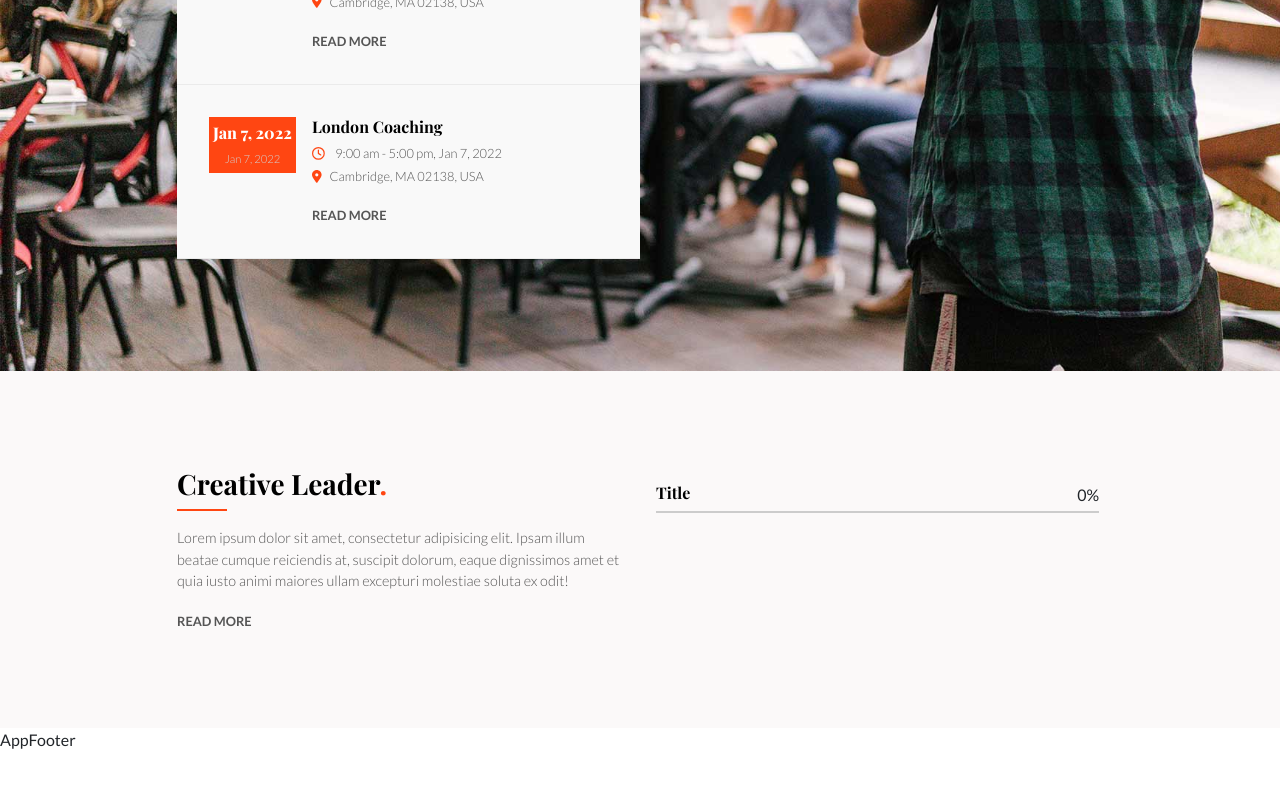
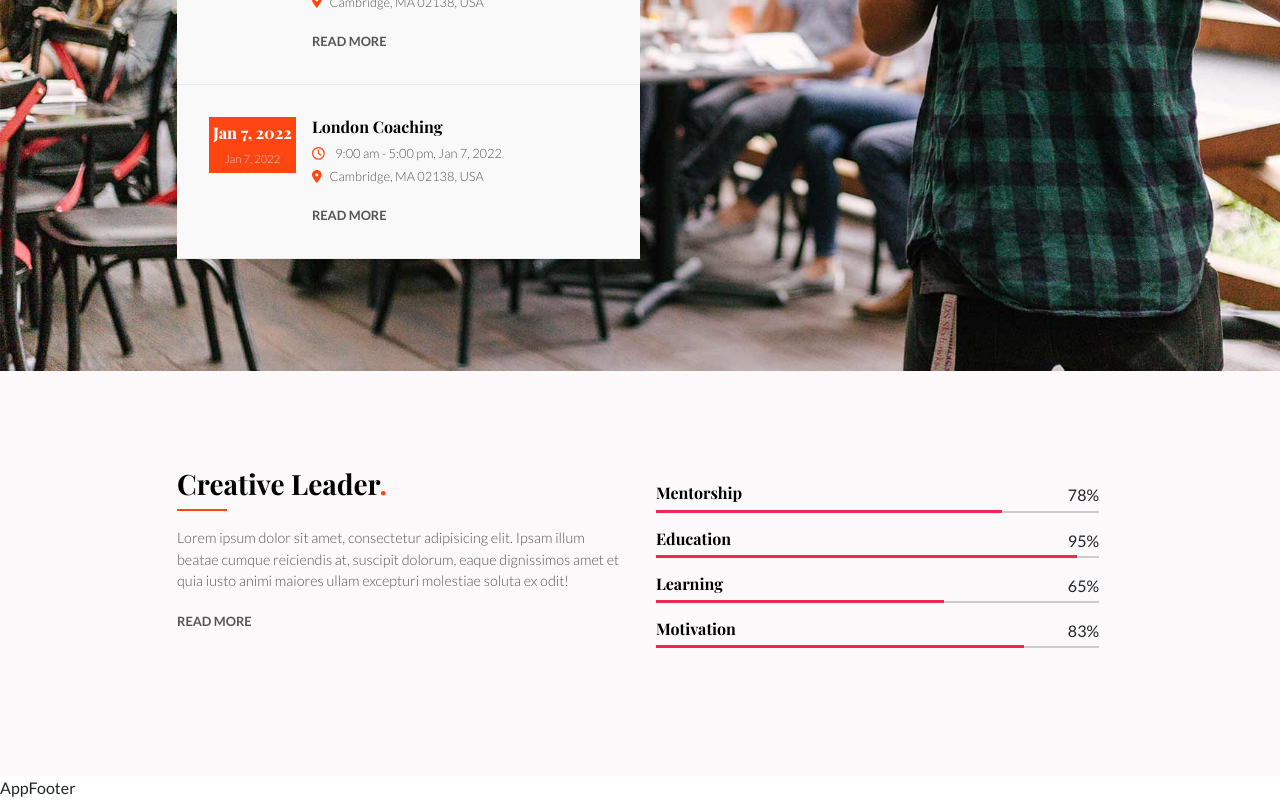
Before and after one commit to Roberto-Larivera/proj-html-vuejs, a Vue app: page / in a window 1280 px wide. Shown: the part 2319-3119 px from the top of the page. Before the commit the page ends 3071 px from the top, so only its background shows below. Built offline with nearby package versions, Linux system fonts and the light colour scheme.

Commit message:
completato MainSectionCreativeLeader + comp MainPercentage

```diff
--- /dev/null
+++ b/src/components/Main/MainPercentage.vue
@@ -0,0 +1,49 @@
+<script>
+export default {
+  name: 'MainPercentage',
+  data() {
+    return {
+
+    }
+  },
+  props: {
+    title: String,
+    percentage: Number,
+  }
+
+}
+</script>
+
+<template>
+  <div>
+    <div class="my_row mb-3">
+      <div class="text d-flex justify-content-between">
+        <h6>
+          {{title}}
+        </h6>
+        <span>
+          {{ percentage }}%
+        </span>
+      </div>
+      <div class="bar-live w-100 position-relative">
+        <div class="bar-active position-absolute" :style="`width: ${percentage}%`"></div>
+        <div class="bar-border"></div>
+      </div>
+    </div>
+  </div>
+</template>
+
+<style lang="scss" scoped>
+.bar-live{
+    .bar-active{
+      height: 3px;
+      background-color: $fill_color-3;
+      left: 0;
+      top: -1px;
+    }
+    .bar-border{
+      border: 1px solid $border_color-4;
+    }
+
+  }
+</style>
--- a/src/components/Main/MainSectionCreativeLeader.vue
+++ b/src/components/Main/MainSectionCreativeLeader.vue
@@ -1,13 +1,32 @@
 <script>
 import SectionTitle from '../All/SectionTitle.vue';
+import MainPercentage from './MainPercentage.vue';
 export default {
   name: 'MainSectionCreativeLeader',
   components: {
     SectionTitle,
+    MainPercentage,
   },
   data() {
     return {
-
+      mainCreativeList:[
+        {
+          title: 'mentorship',
+          percentage: 78,
+        },
+        {
+          title: 'education',
+          percentage: 95,
+        },
+        {
+          title: 'learning',
+          percentage: 65,
+        },
+        {
+          title: 'motivation',
+          percentage: 83,
+        },
+      ]
     }
   }
 
@@ -37,20 +56,14 @@ export default {
           </div>
           <div class="col-5 p-3">
             <div class="section-right">
-              <div class="my_row">
-                <div class="text d-flex justify-content-between">
-                  <h6>
-                    title
-                  </h6>
-                  <span>
-                    0%
-                  </span>
-                </div>
-                <div class="bar-live w-100 position-relative">
-                  <div class="bar-active position-absolute"></div>
-                  <div class="bar-border"></div>
-                </div>
-              </div>
+
+              <MainPercentage
+                v-for="element in mainCreativeList"
+                :title="element.title"
+                :percentage="element.percentage"
+              />
+
+
             </div>
           </div>
         </div>
@@ -69,18 +82,4 @@ a {
   @include link_default;
 }
 }
-.section-right{
-  .bar-live{
-    .bar-active{
-      height: 3px;
-      background-color: $fill_color-3;
-      left: 0;
-      top: -1px;
-    }
-    .bar-border{
-      border: 1px solid $border_color-4;
-    }
-
-  }
-}
 </style>
```
